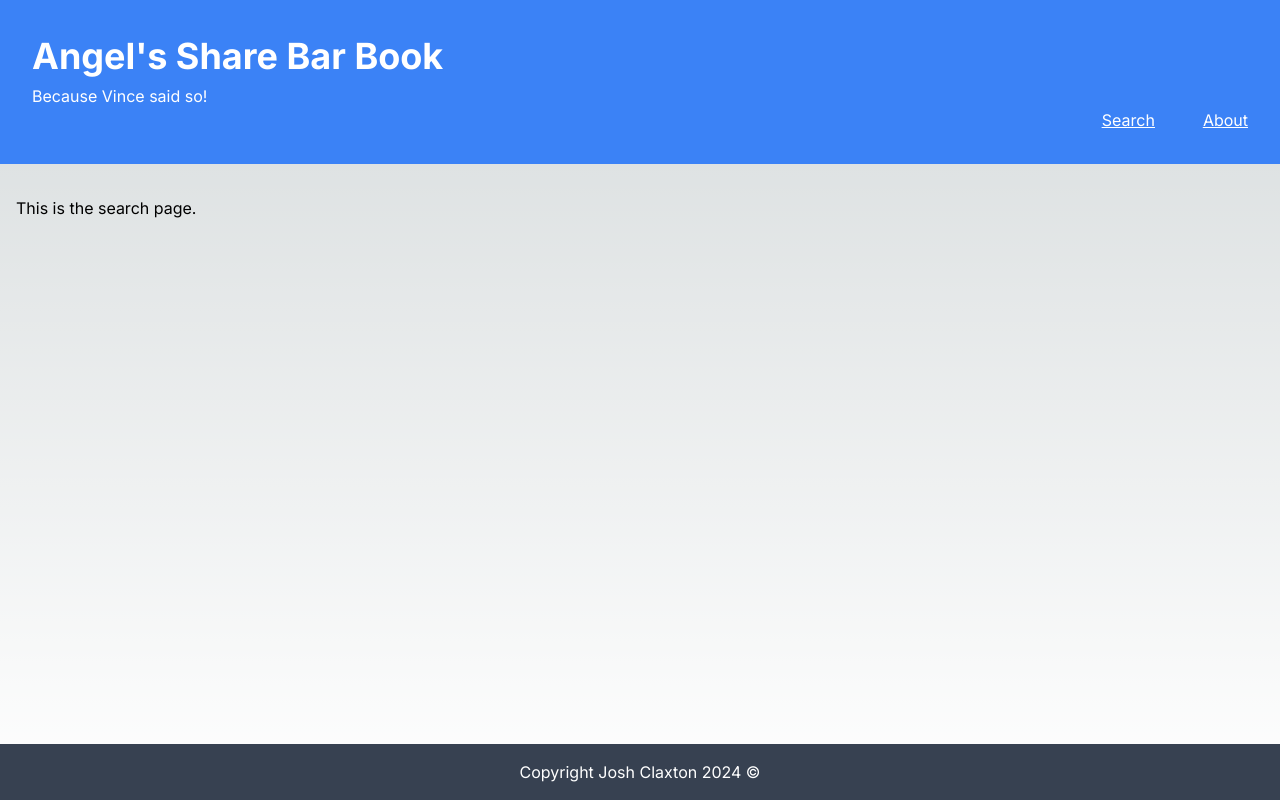
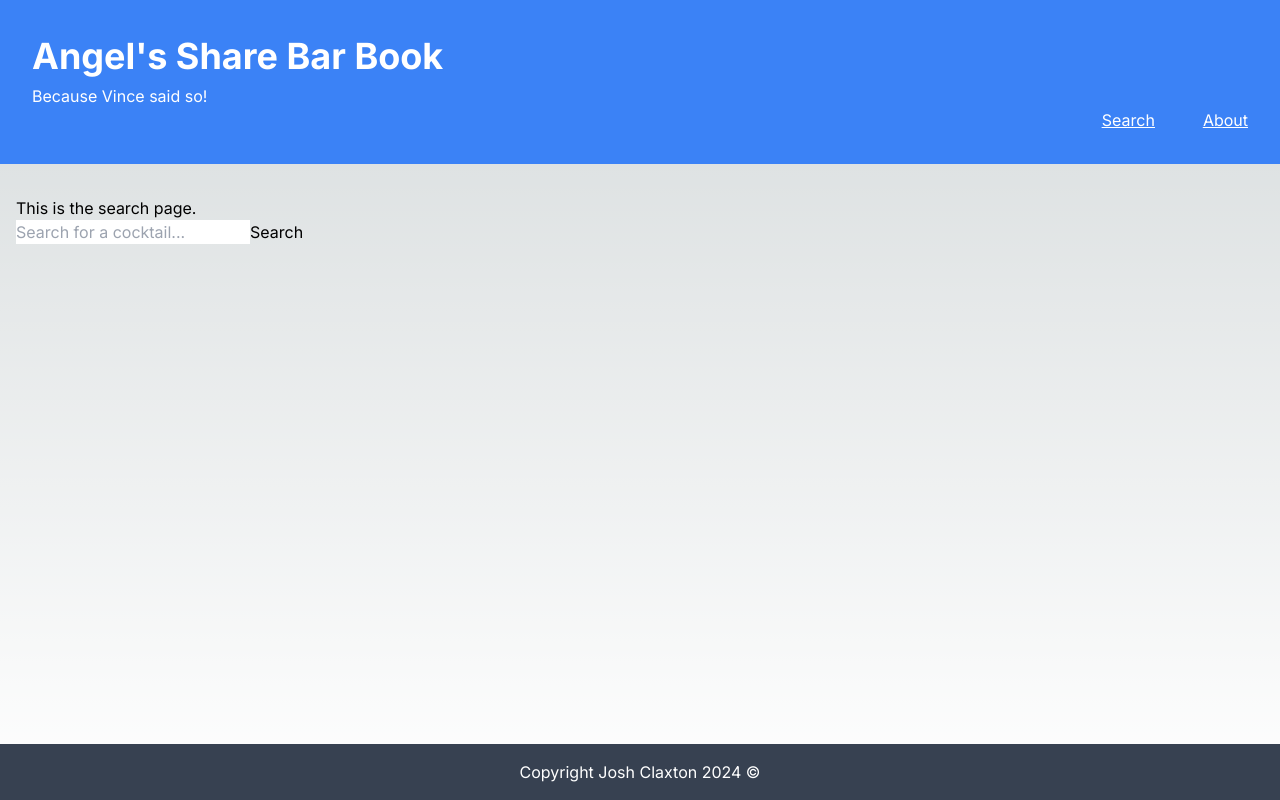
Before and after one commit to bowdumb/angels-share, a Next.js app: page /search in a window 1280 px wide. Built offline with nearby package versions, Linux system fonts and the light colour scheme.

Commit message:
Imported SearchBar component into the search page body.

```diff
--- a/src/app/search/page.js
+++ b/src/app/search/page.js
@@ -1,7 +1,10 @@
+import SearchBar from '../components/searchBar'
+
 export default function Search() {
     return (
         <div>
             This is the search page.
+            <SearchBar />
         </div>
     )
 }
```
